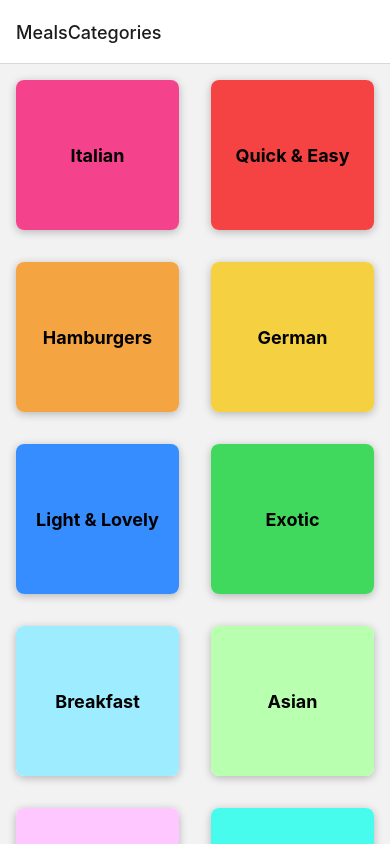
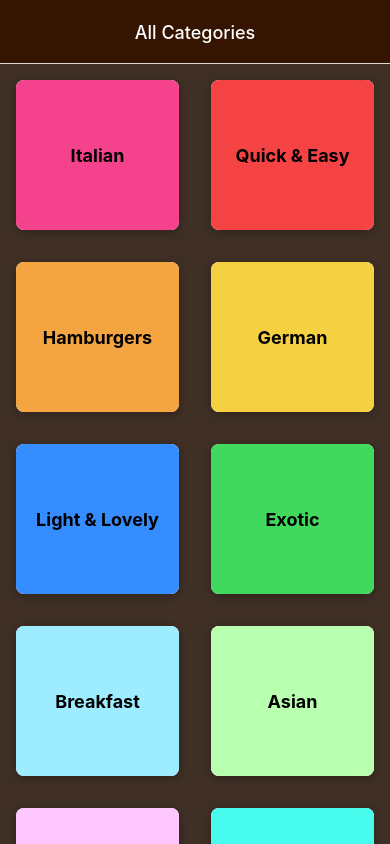
Before and after one commit to ikhbarnuri/academind-rn-course, a React Native app: screen /MealsCategories in a window 390 px wide. Built offline with nearby package versions, Linux system fonts and the light colour scheme.

Commit message:
feat: add screen configurations

```diff
--- a/App.js
+++ b/App.js
@@ -1,5 +1,5 @@
 import { StatusBar } from 'expo-status-bar';
-import { StyleSheet, Text, View } from 'react-native';
+import { StyleSheet } from 'react-native';
 import CategoriesScreen from './screens/CategoriesScreen';
 import { NavigationContainer } from '@react-navigation/native';
 import { createNativeStackNavigator } from '@react-navigation/native-stack';
@@ -12,9 +12,25 @@ export default function App() {
     <>
       <StatusBar style={'dark'} />
       <NavigationContainer>
-                <Stack.Navigator  >
-                    <Stack.Screen name={'MealsCategories'} component={CategoriesScreen} />
-                    <Stack.Screen name={'MealsOverview'} component={MealsOverviewScreen} />
+        <Stack.Navigator
+          screenOptions={{
+            headerStyle: { backgroundColor: '#351401' },
+            headerTintColor: 'white',
+            headerTitleAlign: 'center',
+            contentStyle: { backgroundColor: '#3f2f25' },
+          }}
+        >
+          <Stack.Screen
+            name={'MealsCategories'}
+            component={CategoriesScreen}
+            options={{
+              title: 'All Categories',
+            }}
+          />
+          <Stack.Screen
+            name={'MealsOverview'}
+            component={MealsOverviewScreen}
+          />
         </Stack.Navigator>
       </NavigationContainer>
     </>
--- a/components/CategoryGridTile.js
+++ b/components/CategoryGridTile.js
@@ -7,7 +7,10 @@ const CategoryGridTile = ({ title, color, onPress }) => {
   return (
     <View style={[styles.gridItem]}>
       <Pressable
-                style={({ pressed }) => [styles.button, pressed ? styles.buttonPressed : null]}
+        style={({ pressed }) => [
+          styles.button,
+          pressed ? styles.buttonPressed : null,
+        ]}
         android_ripple={{ color: '#ccc' }}
         onPress={onPress}
       >
--- a/screens/MealsOverviewScreen.js
+++ b/screens/MealsOverviewScreen.js
@@ -1,4 +1,4 @@
-import { FlatList, StyleSheet, Text, View } from 'react-native';
+import { FlatList, StyleSheet, View } from 'react-native';
 import { MEALS } from '../data/dummy-data';
 import MealItem from '../components/MealItem';
 
@@ -10,7 +10,8 @@ const MealsOverviewScreen = ({ route }) => {
   });
 
   function renderMealItem(itemData) {
-    const { title, imageUrl, duration, complexity, affordability } = itemData.item;
+    const { title, imageUrl, duration, complexity, affordability } =
+      itemData.item;
 
     return (
       <MealItem
```
Also changed, not shown: components/MealItem.js (+8 -1 lines), data/dummy-data.js (+22 -22 lines), screens/CategoriesScreen.js (indentation only). Lines whose indentation alone changed are shown as unchanged.
